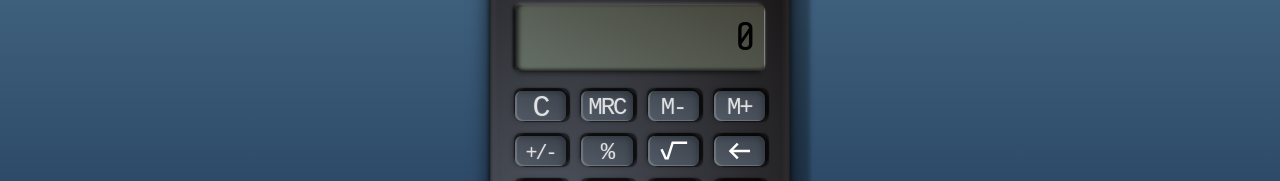
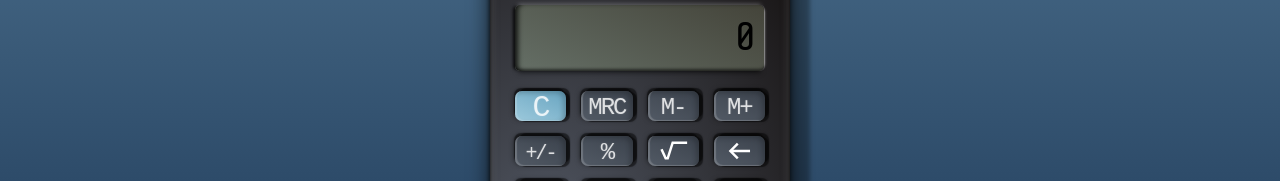
Before and after one commit to cat-street/cl-002-calculator, a React (Create React App) app: page / in a window 1280 px wide. Shown: the part 225-406 px from the top of the page. Built offline with nearby package versions, Linux system fonts and the light colour scheme; a web font is replaced by a local one.

Commit message:
fix: clear button

```diff
--- a/src/components/Button.css
+++ b/src/components/Button.css
@@ -42,11 +42,6 @@
   padding: 0;
 }
 
-.square-symbol {
-  width: 31px;
-  height: 19px;
-}
-
 .button_type_operation {
   font-size: 36px;
 }
@@ -59,8 +54,13 @@
   font-size: 24px;
 }
 
-.button_type_reset {
+.button_type_clear {
   background: linear-gradient(25deg, #9cc9dc, #68a4c0);
+}
+
+.square-symbol {
+  width: 31px;
+  height: 19px;
 }
 
 .backspace-symbol {
```
